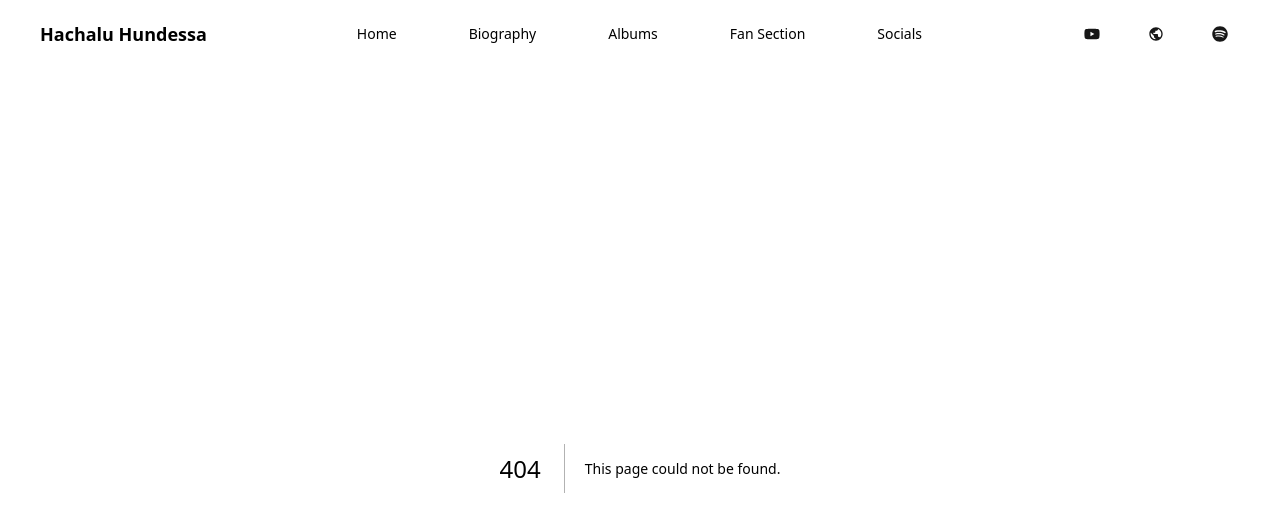
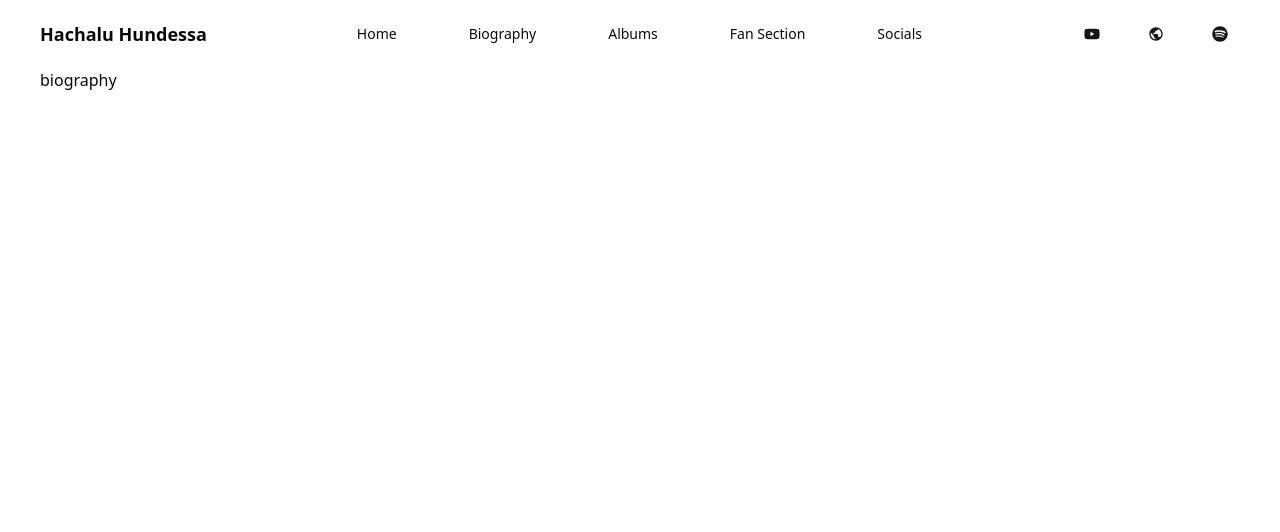
Before and after one commit to latiiLA/tribute, a Next.js app: page /biography in a window 1280 px wide. Before the commit this address had no page. Shown: the top 532 px of the page. Built offline with nearby package versions, Linux system fonts and the light colour scheme.

Commit message:
biography section added

```diff
--- /dev/null
+++ b/app/biography/page.tsx
@@ -0,0 +1,7 @@
+import React from "react";
+
+const page = () => {
+  return <div>biography</div>;
+};
+
+export default page;
```
